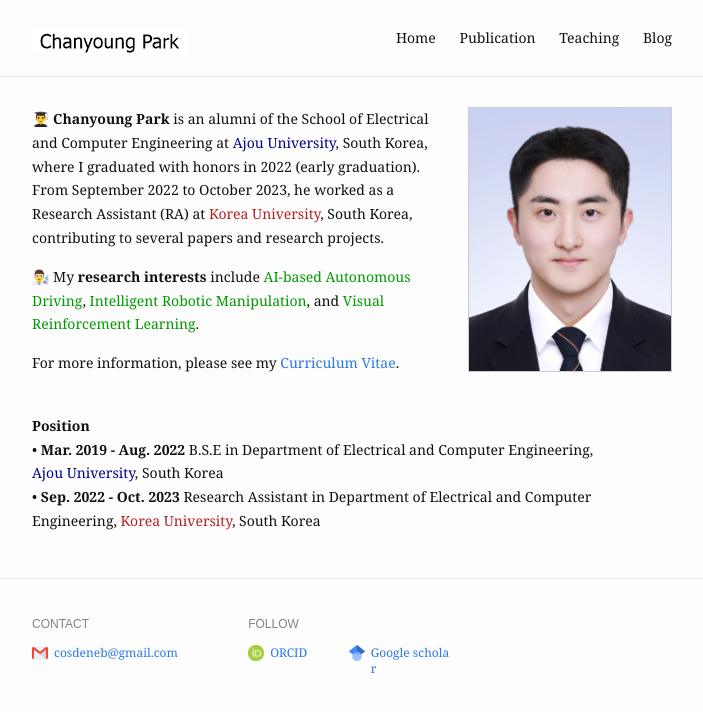
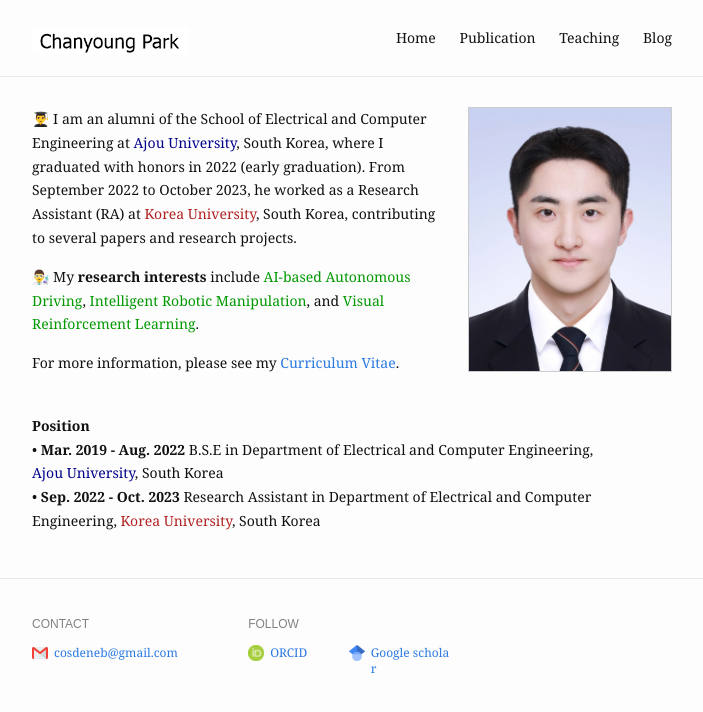
Before and after one commit to cosdeneb/cosdeneb.github.io, a Jekyll site: the page built from index.md, in a window 1280 px wide. Shown: the top 712 px of the page, without its empty margins (288-991 px from the left). Built offline with Jekyll 4.4.1, drawn with Linux system fonts in a browser that asks for light colours.

Commit message:
Update index.md

```diff
--- a/index.md
+++ b/index.md
@@ -6,7 +6,7 @@
 ---
 
 <p>
-  👨‍🎓 <b>Chanyoung Park</b> is an alumni of the School of Electrical and Computer Engineering at <font color='#00008b'>Ajou University</font>, South Korea, where I graduated with honors in 2022 (early graduation). From September 2022 to October 2023, he worked as a Research Assistant (RA) at <font color='#b22222'>Korea University</font>, South Korea, contributing to several papers and research projects.
+  👨‍🎓 I am an alumni of the School of Electrical and Computer Engineering at <font color='#00008b'>Ajou University</font>, South Korea, where I graduated with honors in 2022 (early graduation). From September 2022 to October 2023, he worked as a Research Assistant (RA) at <font color='#b22222'>Korea University</font>, South Korea, contributing to several papers and research projects.
 </p>
 
 <p>
```
